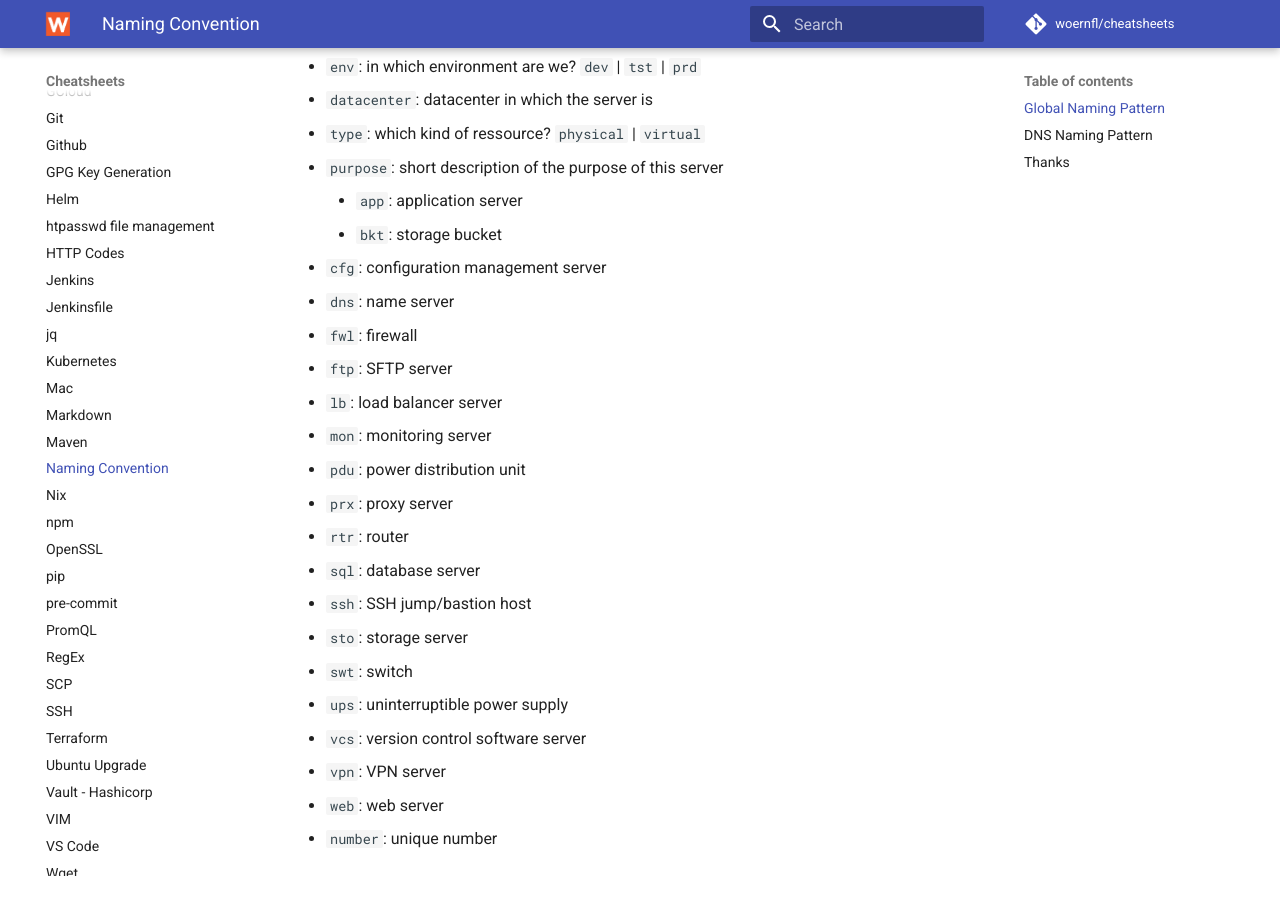
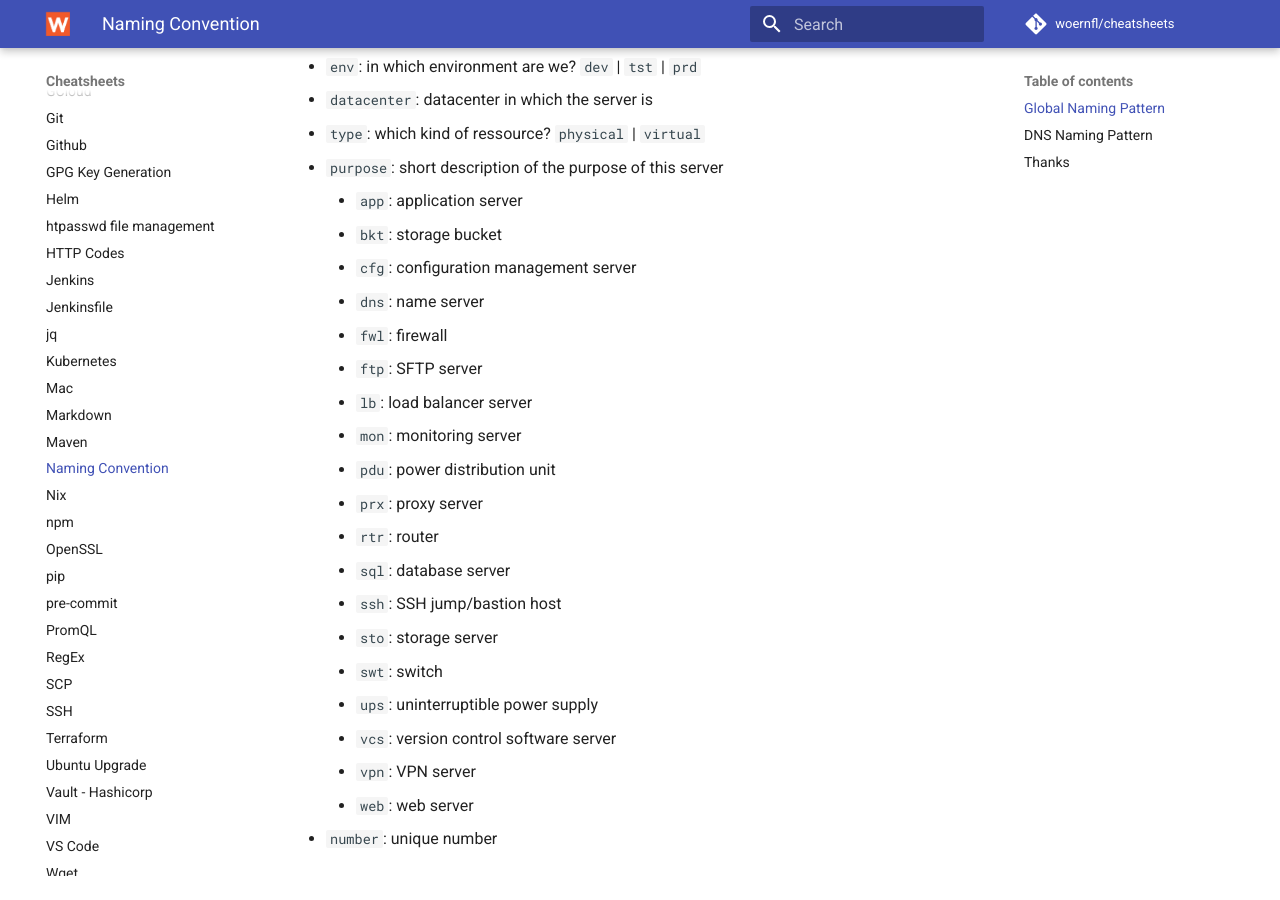
Before and after one commit to woernfl/cheatsheets, an MkDocs documentation site: the page built from docs/naming-convention.md, in a window 1280 px wide and 900 px high, scrolled down 308 px. Built offline with MkDocs 1.6.1 and Material for MkDocs 9.7.7, drawn with Linux system fonts in a browser that asks for light colours; comment, search, counter and statistics services are not loaded.

```diff
--- a/docs/naming-convention.md
+++ b/docs/naming-convention.md
@@ -14,24 +14,24 @@ With the following attributes:
 - `type`: which kind of ressource? `physical` | `virtual`
 - `purpose`: short description of the purpose of this server
     - `app`: application server
-    * `bkt`: storage bucket
-  * `cfg`: configuration management server
-  * `dns`: name server
-  * `fwl`: firewall
-  * `ftp`: SFTP server
-  * `lb`: load balancer server
-  * `mon`: monitoring server
-  * `pdu`: power distribution unit
-  * `prx`: proxy server
-  * `rtr`: router
-  * `sql`: database server
-  * `ssh`: SSH jump/bastion host
-  * `sto`: storage server
-  * `swt`: switch
-  * `ups`: uninterruptible power supply
-  * `vcs`: version control software server
-  * `vpn`: VPN server
-  * `web`: web server
+    - `bkt`: storage bucket
+    - `cfg`: configuration management server
+    - `dns`: name server
+    - `fwl`: firewall
+    - `ftp`: SFTP server
+    - `lb`: load balancer server
+    - `mon`: monitoring server
+    - `pdu`: power distribution unit
+    - `prx`: proxy server
+    - `rtr`: router
+    - `sql`: database server
+    - `ssh`: SSH jump/bastion host
+    - `sto`: storage server
+    - `swt`: switch
+    - `ups`: uninterruptible power supply
+    - `vcs`: version control software server
+    - `vpn`: VPN server
+    - `web`: web server
 - `number`: unique number
 
 ## DNS Naming Pattern
```
